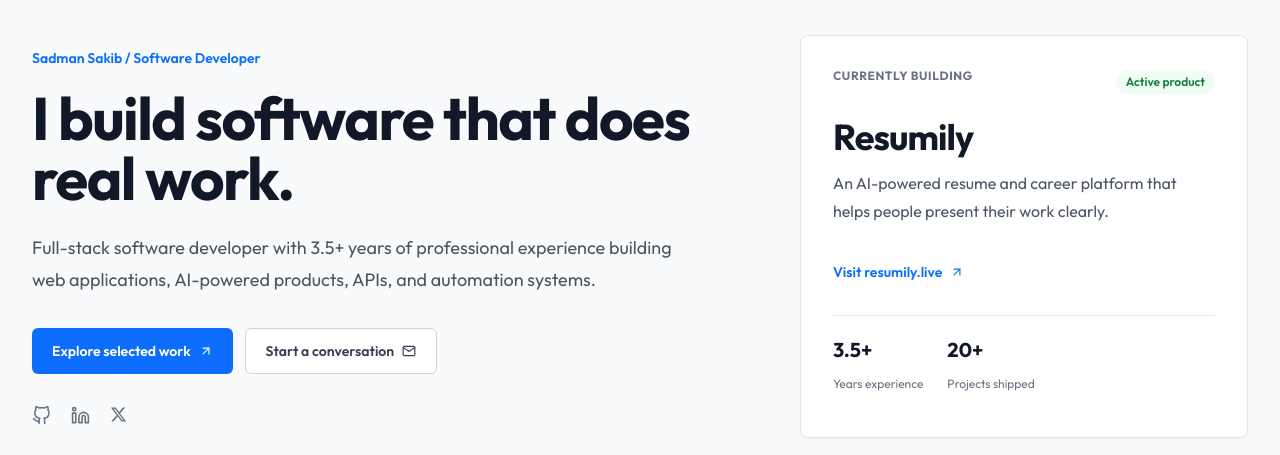
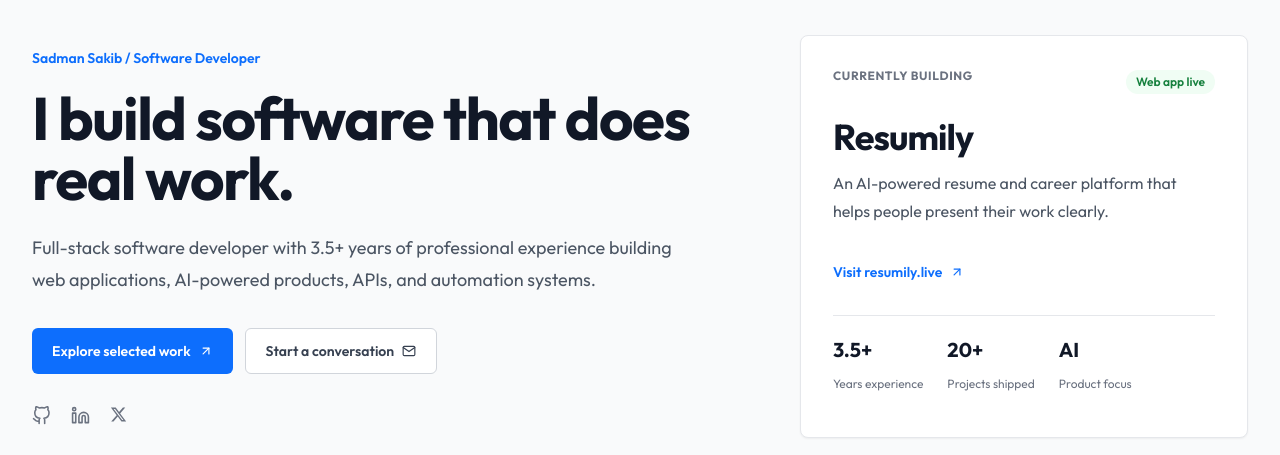
Before and after one commit to ssakib4040/nextjs-portfolio, a Next.js app: page / in a window 1280 px wide. Shown: the part 133-588 px from the top of the page. Built offline with nearby package versions, Linux system fonts and the light colour scheme.

Commit message:
feat: update product status and add focus area for Resumily

```diff
--- a/app/page.tsx
+++ b/app/page.tsx
@@ -26,7 +26,7 @@ export default function Home() {
               <div className="mt-8 flex flex-wrap gap-3"><Link href="/work" className="inline-flex items-center gap-2 rounded-md bg-[#0D6EFD] px-5 py-3 text-sm font-semibold text-white transition hover:bg-[#0b5ed7]">Explore selected work <FiArrowUpRight aria-hidden="true" /></Link><Link href="/contact" className="inline-flex items-center gap-2 rounded-md border border-gray-300 bg-white px-5 py-3 text-sm font-semibold text-gray-700 transition hover:bg-gray-100">Start a conversation <FiMail aria-hidden="true" /></Link></div>
               <div className="mt-8 flex gap-5 text-gray-500" aria-label="Social links"><a className="transition hover:text-[#0D6EFD]" href="https://github.com/ssakib4040" aria-label="GitHub"><FiGithub size={19} /></a><a className="transition hover:text-[#0D6EFD]" href="https://www.linkedin.com/in/ssakib4040/" aria-label="LinkedIn"><FiLinkedin size={19} /></a><a className="transition hover:text-[#0D6EFD]" href="https://twitter.com/ssakib4040" aria-label="Twitter / X"><FaXTwitter size={17} /></a></div>
             </div>
-            <aside className="w-full max-w-md rounded-lg border border-gray-200 bg-white p-6 shadow-sm sm:p-8" aria-label="Current product"><div className="flex items-center justify-between"><p className="text-xs font-bold uppercase tracking-wider text-gray-500">Currently building</p><span className="rounded-full bg-green-50 px-2.5 py-1 text-xs font-semibold text-green-700">Active product</span></div><h2 className="mt-5 text-4xl font-bold tracking-tight text-gray-900">Resumily</h2><p className="mt-3 text-base leading-7 text-gray-600">An AI-powered resume and career platform that helps people present their work clearly.</p><a href="https://resumily.live" className="mt-6 inline-flex items-center gap-2 text-sm font-semibold text-[#0D6EFD] hover:underline">Visit resumily.live <FiArrowUpRight aria-hidden="true" /></a><div className="mt-8 flex gap-6 border-t border-gray-200 pt-5"><div><p className="text-xl font-bold text-gray-900">3.5+</p><p className="mt-1 text-xs text-gray-500">Years experience</p></div><div><p className="text-xl font-bold text-gray-900">20+</p><p className="mt-1 text-xs text-gray-500">Projects shipped</p></div></div></aside>
+            <aside className="w-full max-w-md rounded-lg border border-gray-200 bg-white p-6 shadow-sm sm:p-8" aria-label="Current product"><div className="flex items-center justify-between"><p className="text-xs font-bold uppercase tracking-wider text-gray-500">Currently building</p><span className="rounded-full bg-green-50 px-2.5 py-1 text-xs font-semibold text-green-700">Web app live</span></div><h2 className="mt-5 text-4xl font-bold tracking-tight text-gray-900">Resumily</h2><p className="mt-3 text-base leading-7 text-gray-600">An AI-powered resume and career platform that helps people present their work clearly.</p><a href="https://resumily.live" className="mt-6 inline-flex items-center gap-2 text-sm font-semibold text-[#0D6EFD] hover:underline">Visit resumily.live <FiArrowUpRight aria-hidden="true" /></a><div className="mt-8 flex gap-6 border-t border-gray-200 pt-5"><div><p className="text-xl font-bold text-gray-900">3.5+</p><p className="mt-1 text-xs text-gray-500">Years experience</p></div><div><p className="text-xl font-bold text-gray-900">20+</p><p className="mt-1 text-xs text-gray-500">Projects shipped</p></div><div><p className="text-xl font-bold text-gray-900">AI</p><p className="mt-1 text-xs text-gray-500">Product focus</p></div></div></aside>
           </div>
         </div>
       </section>
```
